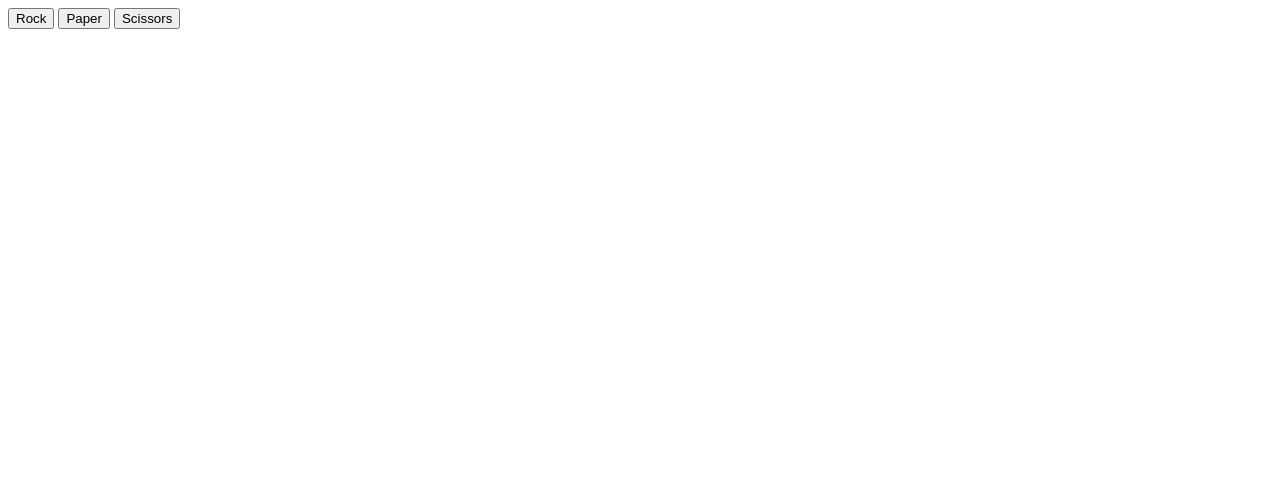
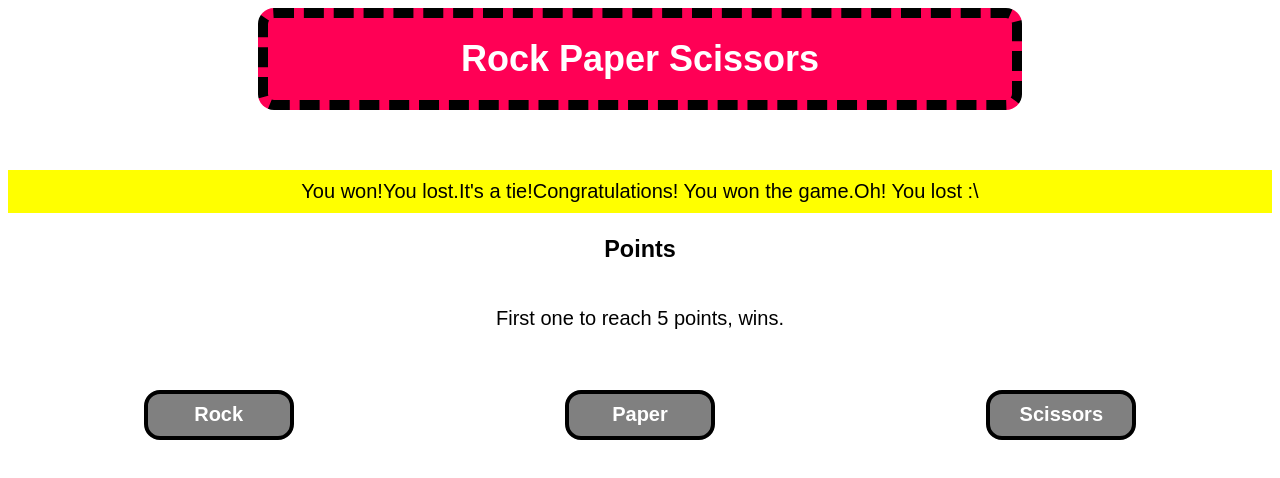
Before and after one commit to Stamili/Rock-Paper-Scissors, a plain HTML site: page index.html in a window 1280 px wide. Drawn offline with Linux system fonts and the light colour scheme.

Commit message:
Style the page

```diff
--- a/index.html
+++ b/index.html
@@ -4,9 +4,24 @@
     <meta charset="UTF-8">
     <meta name="viewport" content="width=device-width, initial-scale=1.0">
     <script src="javascript.js" defer></script>
-    <title>Document</title>
+    <link rel="stylesheet" href="style.css">
+    <title>Game</title>
 </head>
 <body>
+    <h1 class="header">Rock Paper Scissors</h1>
+    <div id="results">
+        <div class="won">You won!</div>
+        <div class="lost">You lost.</div>
+        <div class="tie">It's a tie!</div>
+        <div class="winner">Congratulations! You won the game.</div>
+        <div class="loser">Oh! You lost :\</div>
+    </div>
+    <div id="points">
+        <h3>Points</h3>
+        <div class="com"></div>
+        <div class="player"></div>
+        <p>First one to reach 5 points, wins.</p>
+    </div>
     <div id="buttons">
         <button class="R">Rock</button>
         <button class="P">Paper</button>
--- /dev/null
+++ b/style.css
@@ -0,0 +1,67 @@
+html {
+    box-sizing: border-box;
+}
+
+*,
+*::before,
+*::after {
+    box-sizing: inherit;
+}
+
+body {
+    font-family: sans-serif, "Trebuchet MS";
+    font-size: 20px;
+}
+
+.header {
+    display: flex;
+    justify-content: center;
+    font-size: 36px;
+    padding: 20px;
+    text-align: center;
+    margin: auto 250px;
+    background-color: rgb(255, 0, 85);
+    color: white;
+    border-color: black;
+    border-style: dashed;
+    border-width: 10px;
+    border-radius: 16px;
+}
+
+#results {
+    display: flex;
+    justify-content: center;
+    align-items: center;
+    padding: 10px;
+    margin-top: 60px;
+    background-color: yellow;
+}
+
+#buttons {
+    display: flex;
+    justify-content: space-around;
+    align-items: center;
+}
+
+button {
+    background-color: gray;
+    color: white;
+    border: solid 4px rgb(0, 0, 0);
+    font-weight: bold;
+    border-radius: 16px;
+    font-size: 20px;
+    width: 150px;
+    height: 50px;
+    display: flex;
+    justify-content: center;
+    align-items: center;
+    text-align: center;
+    margin-top: 40px;
+}
+
+#points {
+    display: flex;
+    justify-content: center;
+    align-items: center;
+    flex-flow: wrap column;
+}
```
